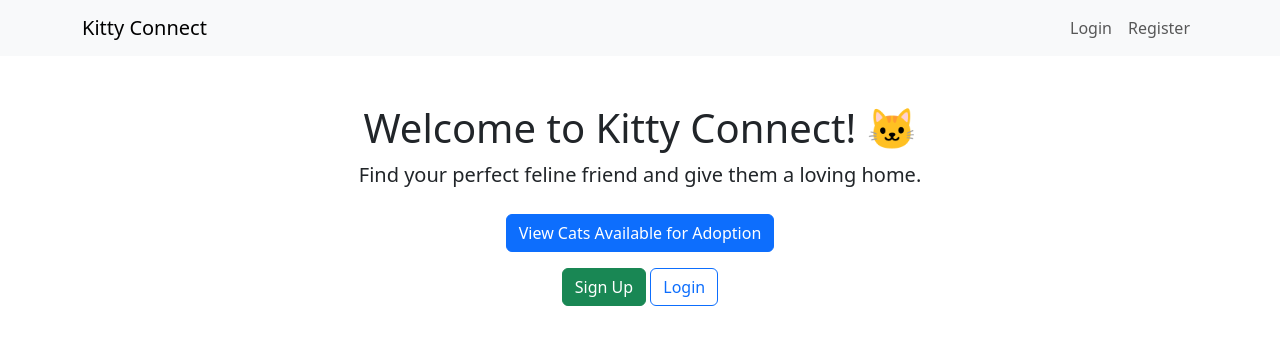
After one commit to wafia7510/kitty-connect, a Django app: page / in a window 1280 px wide. The commit adds this page. Shown: the top 345 px of the page. Run offline with Django 4.2, Linux system fonts and the light colour scheme.

Commit message:
Add all templates in their specific folder and added bootsrat

```diff
--- a/account/templates/account/dashboard.html
+++ b/account/templates/account/dashboard.html
@@ -1,3 +1,5 @@
+{% extends 'base.html' %}
+{% block content %}
 <h2>Welcome, {{ user.username }}!</h2>
 
 <h3>Your Adoption Requests</h3>
@@ -18,3 +20,4 @@
 
 <a href="{% url 'cat_list' %}">Browse Cats</a>
 <a href="{% url 'logout' %}">Logout</a>
+{% endblock %}
--- a/account/templates/account/login.html
+++ b/account/templates/account/login.html
@@ -1,6 +1,9 @@
+{% extends 'base.html' %}
+{% block content %}
 <form method="POST">
     {% csrf_token %}
     <input type="text" name="username" placeholder="Username" required>
     <input type="password" name="password" placeholder="Password" required>
     <button type="submit">Login</button>
 </form>
+{% endblock %}
--- a/account/templates/account/register.html
+++ b/account/templates/account/register.html
@@ -1,3 +1,5 @@
+{% extends 'base.html' %}
+{% block content %}
 <form method="POST">
     {% csrf_token %}
     <input type="text" name="username" placeholder="Username" required>
@@ -5,3 +7,4 @@
     <input type="password" name="password" placeholder="Password" required>
     <button type="submit">Register</button>
 </form>
+{% endblock %}
--- a/account/urls.py
+++ b/account/urls.py
@@ -2,8 +2,8 @@ from django.urls import path
 from .views import user_register, user_login, user_logout, user_dashboard
 
 urlpatterns = [
-    path('register/', user_register, name='register'),
-    path('login/', user_login, name='login'),
-    path('logout/', user_logout, name='logout'),
+    path("register/", user_register, name="register"),
+    path("login/", user_login, name="login"),
+    path("logout/", user_logout, name="logout"),
     path("dashboard/", user_dashboard, name="dashboard")
 ]
--- a/account/views.py
+++ b/account/views.py
@@ -50,4 +50,7 @@ def user_logout(request):
 def user_dashboard(request):
     user = request.user
     adoption_requests = AdoptionRequest.objects.filter(user=user)
-    return render(request, "account/dashboard.html", { "adoption_requests": adoption_requests })
+    return render(request, "account/dashboard.html", {"adoption_requests": adoption_requests})
+
+def home(request):
+    return render(request, "home.html")
--- a/adoption/templates/adoption/adoption_request_cancel.html
+++ b/adoption/templates/adoption/adoption_request_cancel.html
@@ -1,3 +1,5 @@
+{% extends 'base.html' %}
+{% block content %}
 <h2>Cancel Adoption Request</h2>
 <p>Are you sure you want to cancel your adoption request for <strong>{{ adoption_request.cat.name }}</strong>?</p>
 
@@ -7,3 +9,4 @@
 </form>
 
 <a href="{% url 'adoption_request_list' %}">Back to My Requests</a>
+{% endblock %}
--- a/adoption/templates/adoption/adoption_request_confirm_delete.html
+++ b/adoption/templates/adoption/adoption_request_confirm_delete.html
@@ -1,6 +1,9 @@
+{% extends 'base.html' %}
+{% block content %}
 <h2>Are you sure you want to delete this adoption request for {{ adoption_request.cat.name }}?</h2>
 <form method="POST">
     {% csrf_token %}
     <button type="submit">Yes, Delete</button>
 </form>
 <a href="{% url 'adoption_request_list' %}">Cancel</a>
+{% endblock %}
--- a/adoption/templates/adoption/adoption_request_form.html
+++ b/adoption/templates/adoption/adoption_request_form.html
@@ -1,3 +1,5 @@
+{% extends 'base.html' %}
+{% block content %}
 <h2>Apply to Adopt {{ cat.name }}</h2>
 <form method="POST">
     {% csrf_token %}
@@ -6,3 +8,4 @@
     <button type="submit">Submit Request</button>
 </form>
 <a href="{% url 'cat_list' %}">Back to Cats</a>
+{% endblock %}
--- a/adoption/templates/adoption/adoption_request_list.html
+++ b/adoption/templates/adoption/adoption_request_list.html
@@ -1,3 +1,5 @@
+{% extends 'base.html' %}
+{% block content %}
 <h2>My Adoption Requests</h2>
 <ul>
     {% for request in requests %}
@@ -18,3 +20,4 @@
         </li>
     {% endfor %}
 </ul>
+{% endblock %}
--- a/adoption/templates/adoption/adoption_request_update.html
+++ b/adoption/templates/adoption/adoption_request_update.html
@@ -1,3 +1,5 @@
+{% extends 'base.html' %}
+{% block content %}
 <h2>Manage Adoption Request</h2>
 <form method="POST">
     {% csrf_token %}
@@ -10,3 +12,4 @@
     <button type="submit">Update</button>
 </form>
 <a href="{% url 'adoption_request_list' %}">Back</a>
+{% endblock %}
--- a/cat/templates/cat/cat_confirm_delete.html
+++ b/cat/templates/cat/cat_confirm_delete.html
@@ -1,6 +1,9 @@
+{% extends 'base.html' %}
+{% block content %}
 <h2>Are you sure you want to delete {{ cat.name }}?</h2>
 <form method="POST">
     {% csrf_token %}
     <button type="submit">Yes, Delete</button>
 </form>
 <a href="{% url 'cat_list' %}">Cancel</a>
+{% endblock %}
--- a/cat/templates/cat/cat_form.html
+++ b/cat/templates/cat/cat_form.html
@@ -1,3 +1,5 @@
+{% extends 'base.html' %}
+{% block content %}
 <h2>{% if cat %}Edit{% else %}Add{% endif %} Cat</h2>
 <form method="POST" enctype="multipart/form-data">
     {% csrf_token %}
@@ -8,3 +10,4 @@
     <button type="submit">Save</button>
 </form>
 <a href="{% url 'cat_list' %}">Back to Cat List</a>
+{% endblock %}
--- a/cat/templates/cat/cat_list.html
+++ b/cat/templates/cat/cat_list.html
@@ -1,3 +1,5 @@
+{% extends 'base.html' %}
+{% block content %}
 <h2>Available Cats for Adoption</h2>
 <ul>
     {% for cat in cats %}
@@ -21,3 +23,4 @@
 {% if user.is_superuser %}
     <a href="{% url 'cat_create' %}">Add New Cat</a>
 {% endif %}
+{% endblock %}
--- a/kittyconnect/settings.py
+++ b/kittyconnect/settings.py
@@ -23,7 +23,7 @@ BASE_DIR = Path(__file__).resolve().parent.parent
 SECRET_KEY = 'django-insecure-^js8361)e7xwm_emw%wuk179j4%c(xr5(i@7u&w%qtr&rz0#wn'
 
 # SECURITY WARNING: don't run with debug turned on in production!
-DEBUG = False
+DEBUG = True
 
 ALLOWED_HOSTS = ['127.0.0.1','.herokuapp.com']
 
@@ -58,7 +58,7 @@ ROOT_URLCONF = 'kittyconnect.urls'
 TEMPLATES = [
     {
         'BACKEND': 'django.template.backends.django.DjangoTemplates',
-        'DIRS': [BASE_DIR / "account/templates"],
+        'DIRS': [BASE_DIR / "templates"],
         'APP_DIRS': True,
         'OPTIONS': {
             'context_processors': [
--- a/kittyconnect/urls.py
+++ b/kittyconnect/urls.py
@@ -16,10 +16,12 @@ Including another URLconf
 """
 from django.contrib import admin
 from django.urls import path, include
+from account.views import home
 
 
 urlpatterns = [
     path('admin/', admin.site.urls),
+    path("", home, name="home"),  # Home Page
     path("account/", include("account.urls")),
     path("cat/", include("cat.urls")),  # Add this line
     path("adoption/", include("adoption.urls"))
--- a/templates/base.html
+++ b/templates/base.html
@@ -12,7 +12,10 @@
     <nav class="navbar navbar-expand-lg navbar-light bg-light">
         <div class="container">
             <a class="navbar-brand" href="{% url 'home' %}">Kitty Connect</a>
-            <div class="collapse navbar-collapse">
+            <button class="navbar-toggler" type="button" data-bs-toggle="collapse" data-bs-target="#navbarNav">
+                <span class="navbar-toggler-icon"></span>
+            </button>
+            <div class="collapse navbar-collapse" id="navbarNav">
                 <ul class="navbar-nav ms-auto">
                     {% if user.is_authenticated %}
                         <li class="nav-item"><a class="nav-link" href="{% url 'dashboard' %}">Dashboard</a></li>
@@ -26,6 +29,7 @@
         </div>
     </nav>
 
+
     <!-- Main Content Block -->
     <div class="container mt-4">
         {% block content %}{% endblock %}
--- /dev/null
+++ b/templates/home.html
@@ -0,0 +1,19 @@
+{% extends "base.html" %}
+
+{% block content %}
+<div class="container text-center mt-5">
+    <h1>Welcome to Kitty Connect! 🐱</h1>
+    <p class="lead">Find your perfect feline friend and give them a loving home.</p>
+
+    <div class="mt-4">
+        <a href="{% url 'cat_list' %}" class="btn btn-primary">View Cats Available for Adoption</a>
+    </div>
+
+    {% if not user.is_authenticated %}
+    <div class="mt-3">
+        <a href="{% url 'register' %}" class="btn btn-success">Sign Up</a>
+        <a href="{% url 'login' %}" class="btn btn-outline-primary">Login</a>
+    </div>
+    {% endif %}
+</div>
+{% endblock %}
```
Also changed, not shown: db.sqlite3.
